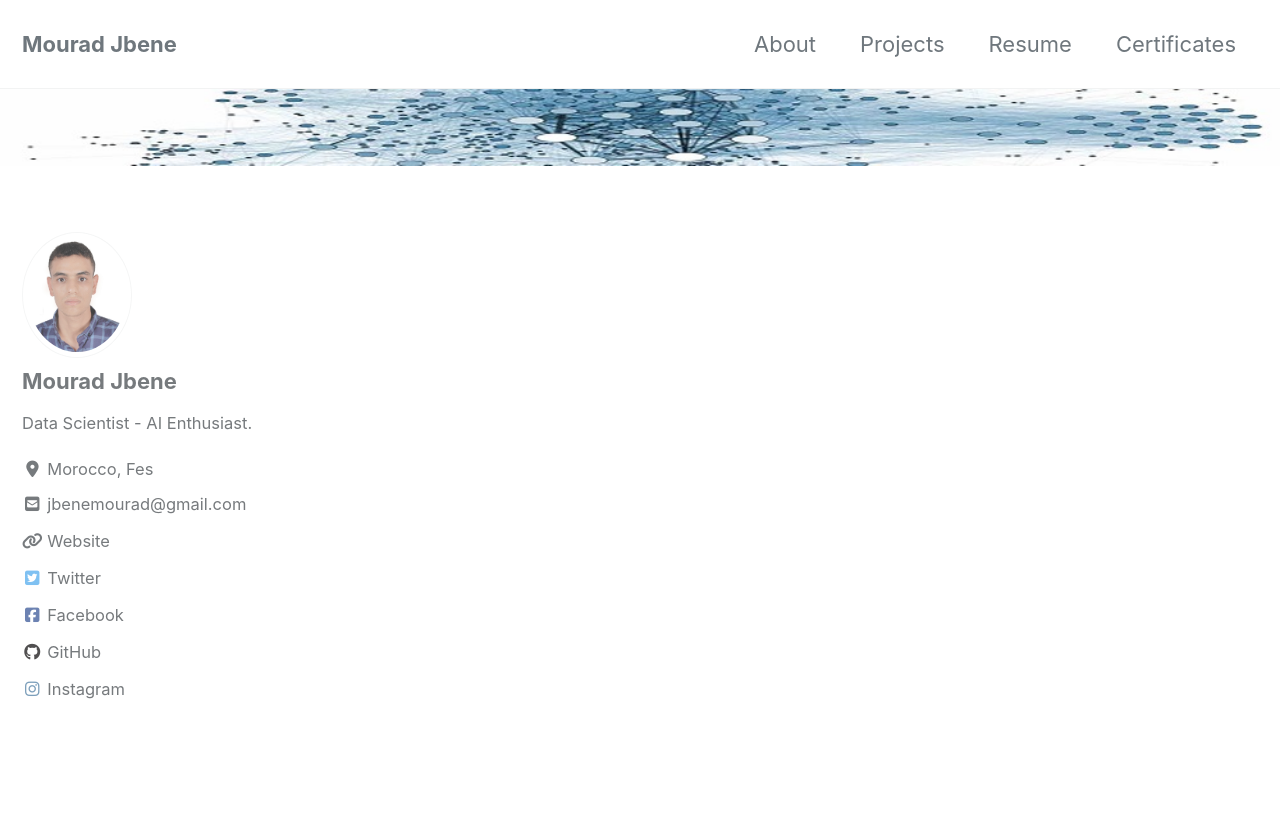
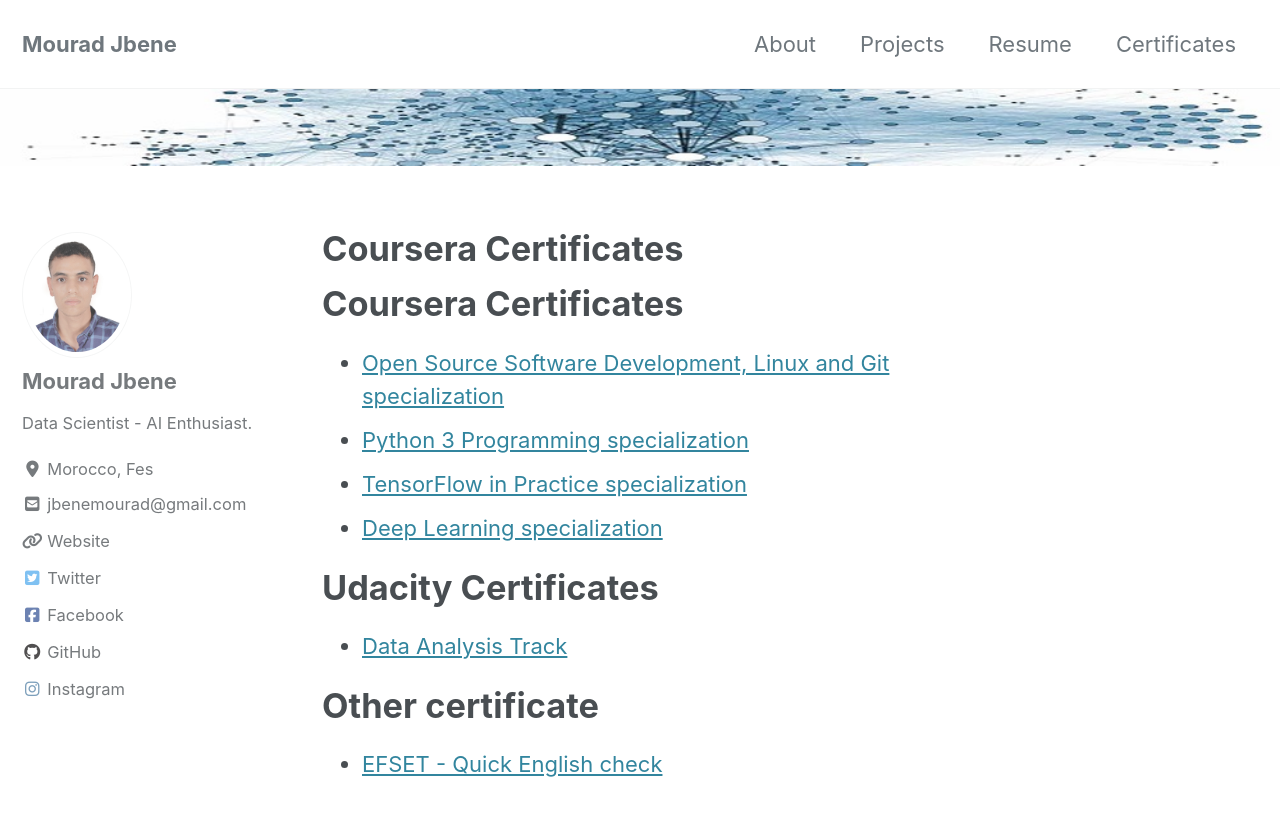
Before and after one commit to J-Mourad/J-Mourad.github.io, a Jekyll site: the page built from _pages/certificates.md, in a window 1280 px wide and 900 px high. Shown: the top 816 px of the window. Built offline with Jekyll 4.4.1, drawn with Linux system fonts in a browser that asks for light colours; cached includes are drawn as plain includes; nearby versions of some CDN libraries; our own code applies the rules of GitHub Pages for plain Markdown files.

Commit message:
Adding some certificates

```diff
--- a/_pages/certificates.md
+++ b/_pages/certificates.md
@@ -4,3 +4,15 @@
 header:
     image: "/assets/images/Imagefront.jpg"
 ---
+
+# Coursera Certificates
+- [Open Source Software Development, Linux and Git specialization](https://www.coursera.org/account/accomplishments/specialization/S4WRACT66LSB)
+- [Python 3 Programming specialization](https://www.coursera.org/account/accomplishments/specialization/R9BZ2PJXC5JN)
+- [TensorFlow in Practice specialization](https://www.coursera.org/account/accomplishments/specialization/6D3HT6AJCQEM)
+- [Deep Learning specialization](https://www.coursera.org/account/accomplishments/specialization/RY4782ZQRYCB)
+
+# Udacity Certificates
+- [Data Analysis Track](/assets/docs/CertificateDataAnalysisTrack.pdf)
+
+# Other certificate
+- [EFSET - Quick English check](/assets/docs/QuickEnglishcheck.pdf)
```
Also changed, not shown: 2 other files.
